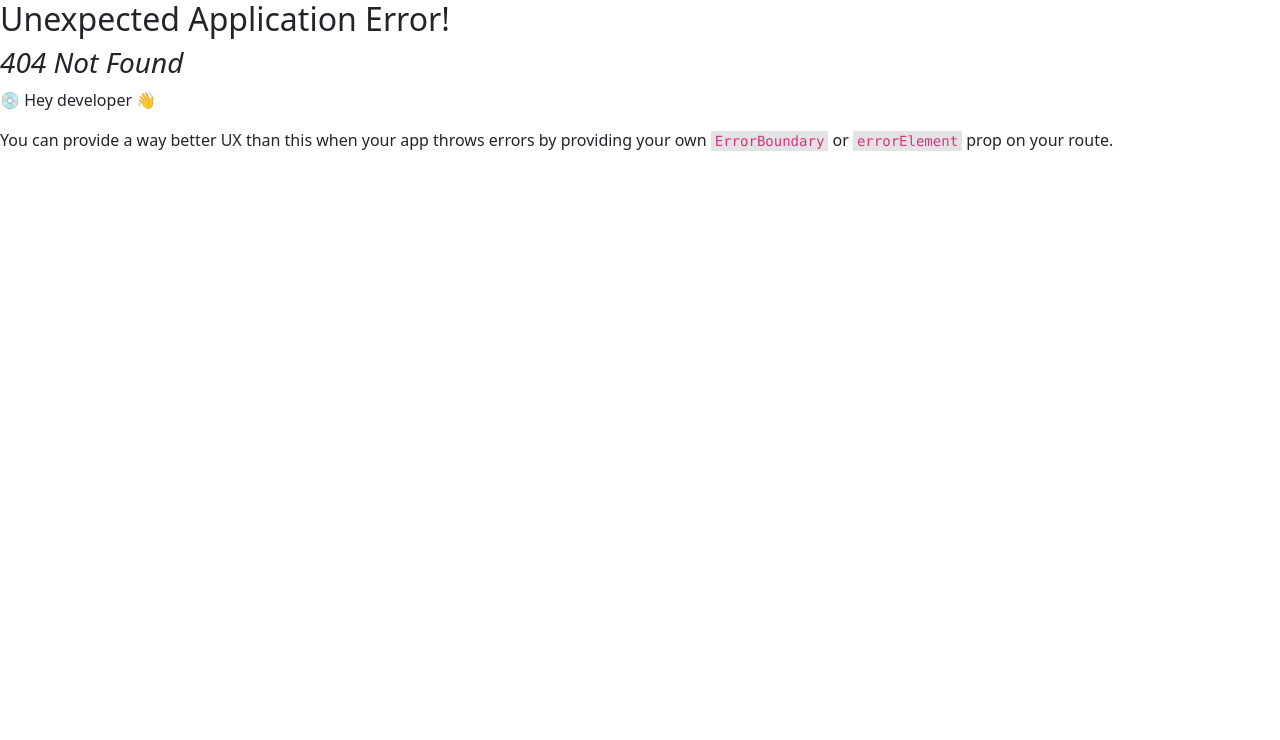
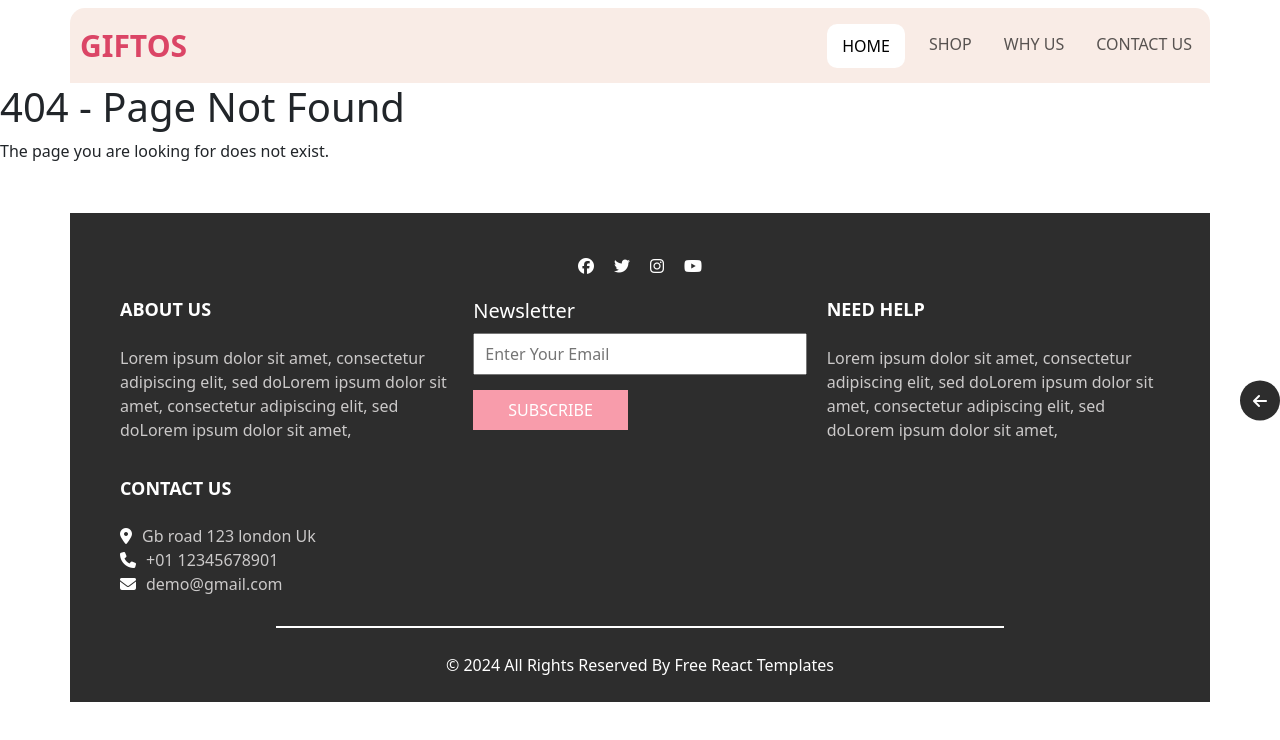
Before and after one commit to gaethMrad1/giftos, a React (Create React App) app: page /Giftos/all-products in a window 1280 px wide. Before the commit this address had no page. Shown: the top 740 px of the page. Built offline with nearby package versions, Linux system fonts and the light colour scheme.

Commit message:
add the 404 not found page

```diff
--- a/src/index.js
+++ b/src/index.js
@@ -8,6 +8,7 @@ import WhyShopPage from './pages/WhyShopPage';
 import Contact from './pages/Contact';
 import AllProducts from './pages/AllProducts';
 import ViewProduct from './pages/ViewProduct';
+import NotFound from './pages/NotFound';
 
 const router = createBrowserRouter([
   {
@@ -19,7 +20,8 @@ const router = createBrowserRouter([
       {path: "why-us", element: <WhyShopPage />},
       {path: "contact-us", element: <Contact />},
       {path: "all-products", element: <AllProducts />},
-      {path: "product/:productId", element: <ViewProduct />}
+      {path: "product/:productId", element: <ViewProduct />},
+      {path: "*", element: <NotFound />}
     ]
   }
 ])
--- /dev/null
+++ b/src/pages/NotFound.js
@@ -0,0 +1,10 @@
+function NotFound() {
+  return (
+    <div className="not-found">
+        <h1>404 - Page Not Found</h1>
+        <p>The page you are looking for does not exist.</p>
+    </div>
+  )
+}
+
+export default NotFound
```
